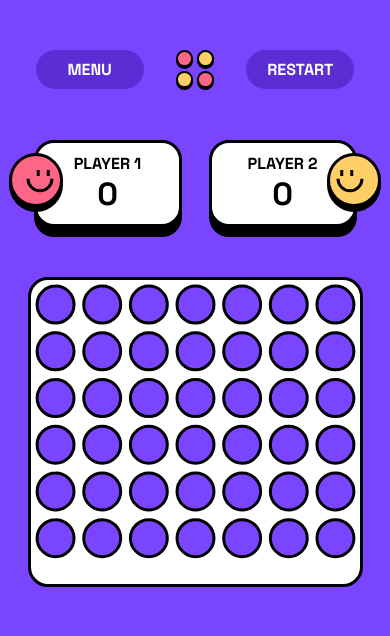
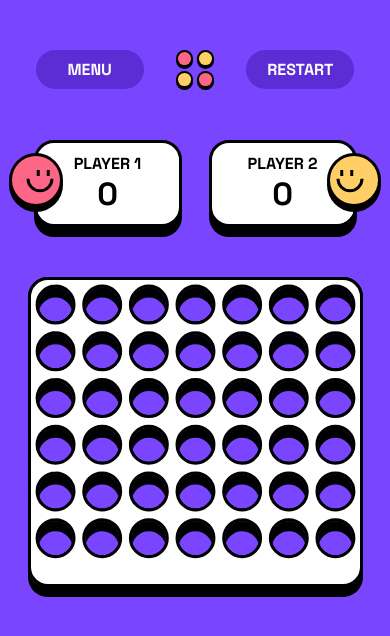
Before and after one commit to JonahFoster/connect-four, a React app: page /game in a window 390 px wide. Shown: the top 636 px of the page. Built offline with nearby package versions, Linux system fonts and the light colour scheme; the HTML template or start-up script is replaced by a standard one.

Commit message:
Board added

```diff
--- a/src/Game.jsx
+++ b/src/Game.jsx
@@ -1,5 +1,6 @@
 import logo from './assets/images/logo.svg'
-import board from './assets/images/board-layer-white-small.svg'
+import whiteBoard from './assets/images/board-layer-white-small.svg'
+import blackBoard from './assets/images/board-layer-black-small.svg'
 import player1 from './assets/images/player-one.svg'
 import player2 from './assets/images/player-two.svg'
 import styles from './Game.module.css'
@@ -26,7 +27,8 @@ function Game() {
         </div>
       </div>
       <div className={styles['game-board-container']}>
-        <img className={styles['game-board']} src={board} />
+        <img className={styles['game-board-white']} src={whiteBoard} />
+        <img className={styles['game-board-black']} src={blackBoard} />
       </div>
     </div>
   )
--- a/src/Game.module.css
+++ b/src/Game.module.css
@@ -81,7 +81,7 @@
       flex-direction: column;
     }
 
-    .game-board {
-      padding: 0 20px;
+    .game-board-white {
+      position: absolute;
     }
   }
```
